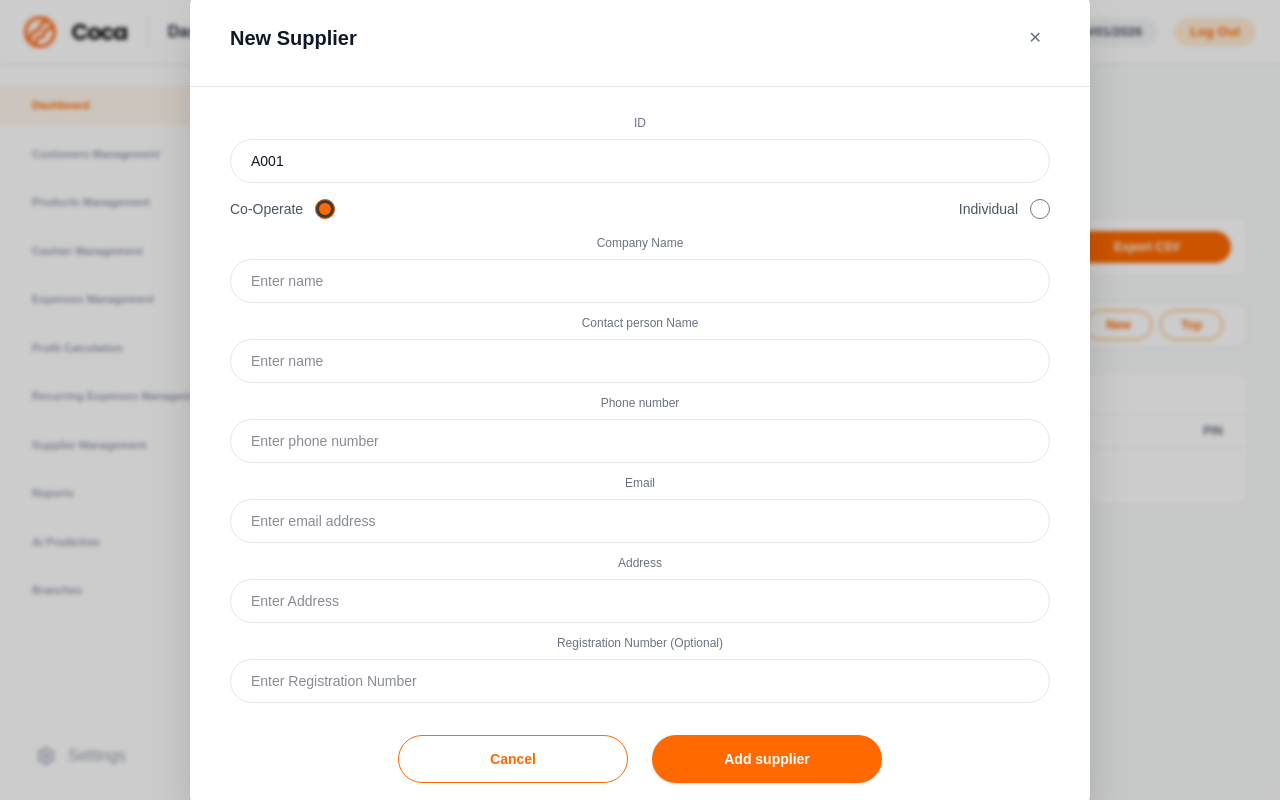
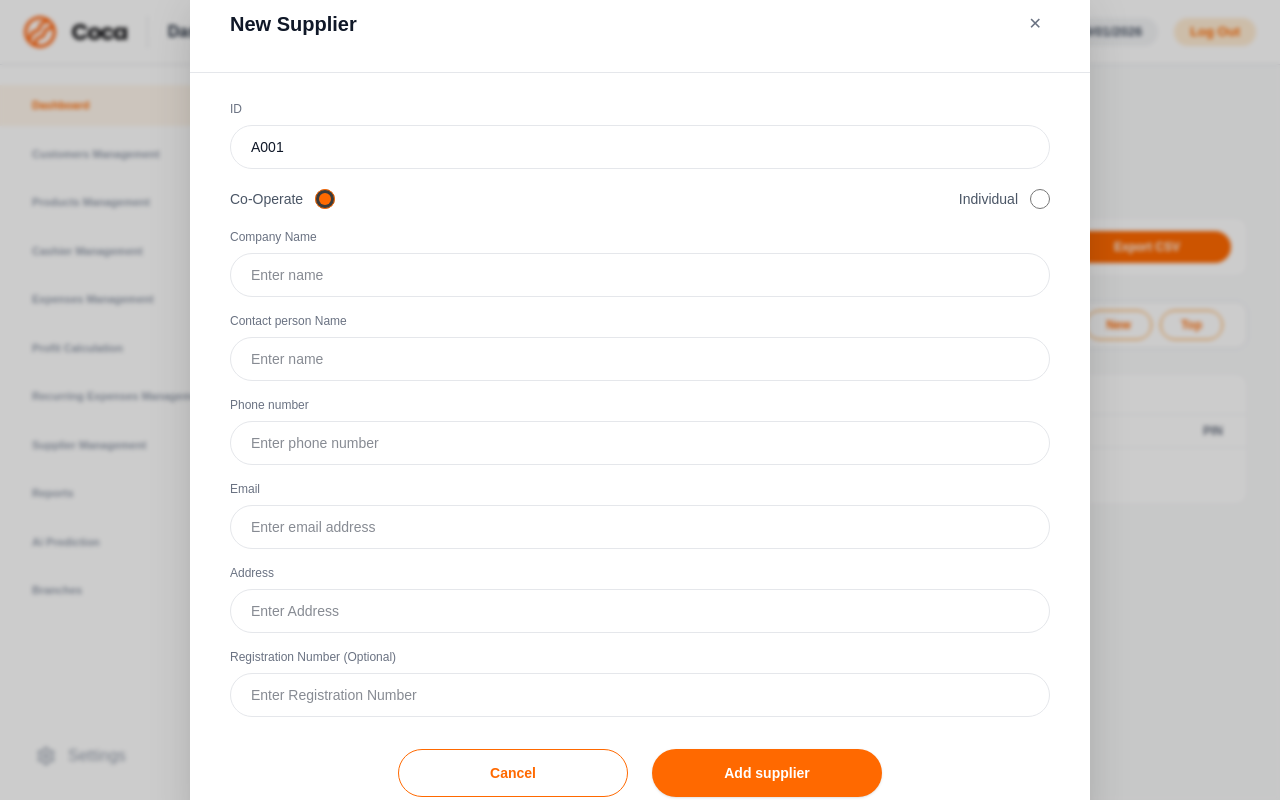
Before and after one commit to LTI-INTERNS/pos-micro-sass, a Next.js app: page /dashboard in a window 1280 px wide. Both pictures are taken after typing "Sample" into the empty fields and a click on the button "Add New Supplier". Built offline with nearby package versions, Linux system fonts and the light colour scheme.

Commit message:
style:(Align left) form text align left

```diff
--- a/app/components/Dashboard/common/FormField.tsx
+++ b/app/components/Dashboard/common/FormField.tsx
@@ -22,23 +22,25 @@ export default function FormField({
   disabled = false,
 }: Props) {
   const labelCls = "text-xs text-gray-500 mb-2 block";
+
   const inputCls =
     "w-full h-11 rounded-full border border-gray-200 bg-white px-5 text-sm text-gray-900 " +
     "outline-none focus:border-orange-300 focus:ring-2 focus:ring-orange-200";
-  const disabledCls = "bg-gray-100 text-gray-400 cursor-not-allowed";
+
+  const disabledCls = "bg-gray-100 text-gray-400 border-gray-200 cursor-not-allowed";
 
   if (type === "radio") {
     return (
       <div className="py-1">
         {label ? <label className={labelCls}>{label}</label> : null}
 
-        <div className="flex items-center justify-between">
+        <div className="flex items-left justify-between">
           {options.map((opt) => (
-            <label key={opt.value} className="flex items-center gap-3 text-sm text-gray-600">
+            <label key={opt.value} className="flex items-left gap-3 text-sm text-gray-600">
               <span>{opt.label}</span>
               <input
                 type="radio"
-                name={name} // ✅ MUST be field name
+                name={name}
                 value={opt.value}
                 checked={value === opt.value}
                 onChange={() => onChange(opt.value)}
@@ -58,8 +60,8 @@ export default function FormField({
         <select
           value={value}
           onChange={(e) => onChange(e.target.value)}
+          className={`${inputCls} ${disabled ? disabledCls : ""}`}
           disabled={disabled}
-          className={`${inputCls} ${disabled ? disabledCls : ""}`}
         >
           <option value="">{placeholder ?? "Select"}</option>
           {options.map((opt) => (
@@ -80,8 +82,8 @@ export default function FormField({
         value={value}
         placeholder={placeholder}
         onChange={(e) => onChange(e.target.value)}
+        className={`${inputCls} ${disabled ? disabledCls : ""}`}
         disabled={disabled}
-        className={`${inputCls} ${disabled ? disabledCls : ""}`}
       />
     </div>
   );
--- a/app/components/Dashboard/common/ModalShell.tsx
+++ b/app/components/Dashboard/common/ModalShell.tsx
@@ -55,7 +55,7 @@ export default function ModalShell({
         </div>
 
         {/* Body */}
-        <div className="px-10 py-7">{children}</div>
+        <div className="px-10 py-7 text-left">{children}</div>
       </div>
     </div>
   );
--- a/app/components/Dashboard/common/ReusableForm.tsx
+++ b/app/components/Dashboard/common/ReusableForm.tsx
@@ -10,7 +10,11 @@ export type FieldConfig = {
   type?: "text" | "number" | "date" | "dropdown" | "radio";
   options?: { value: string; label: string }[];
   disabled?: boolean;
+
+  // NEW: grid span (1 = half width, 2 = full width)
+  span?: 1 | 2;
 };
+
 
 type ReusableFormProps = {
   fields: FieldConfig[];
@@ -52,11 +56,14 @@ export default function ReusableForm({
     onSubmit(values);
   };
 
-  return (
-    <form onSubmit={handleSubmit} className="space-y-3">
-      {fields.map((f) => (
+ return (
+  <form
+    onSubmit={handleSubmit}
+    className="grid grid-cols-2 gap-x-6 gap-y-4"
+  >
+    {fields.map((f) => (
+      <div key={f.name} className={f.span === 1 ? "col-span-1" : "col-span-2"}>
         <FormField
-          key={f.name}
           name={f.name}
           label={f.label}
           placeholder={f.placeholder}
@@ -66,7 +73,8 @@ export default function ReusableForm({
           options={f.options}
           disabled={f.disabled}
         />
-      ))}
-    </form>
-  );
+      </div>
+    ))}
+  </form>
+);
 }
```
